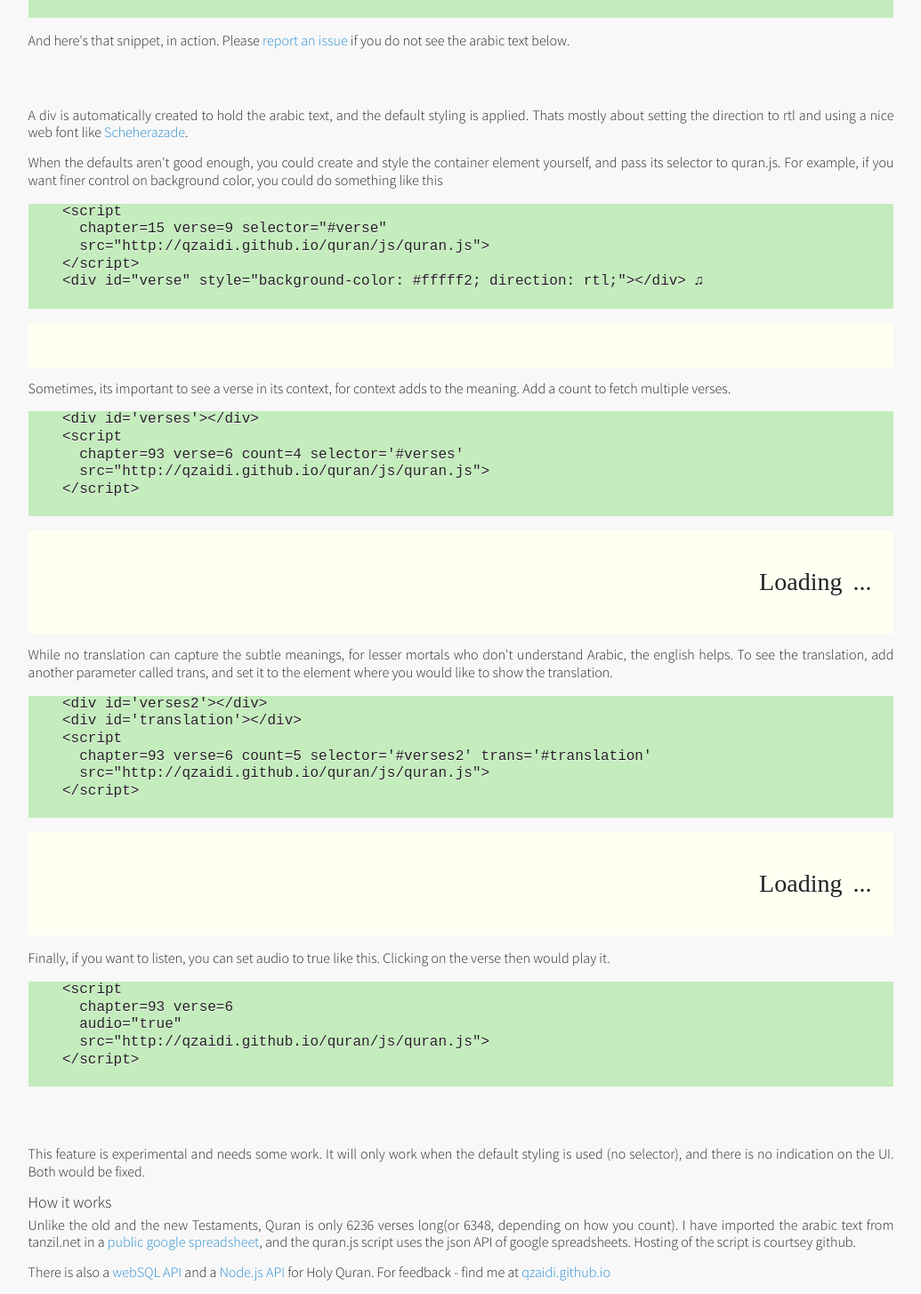
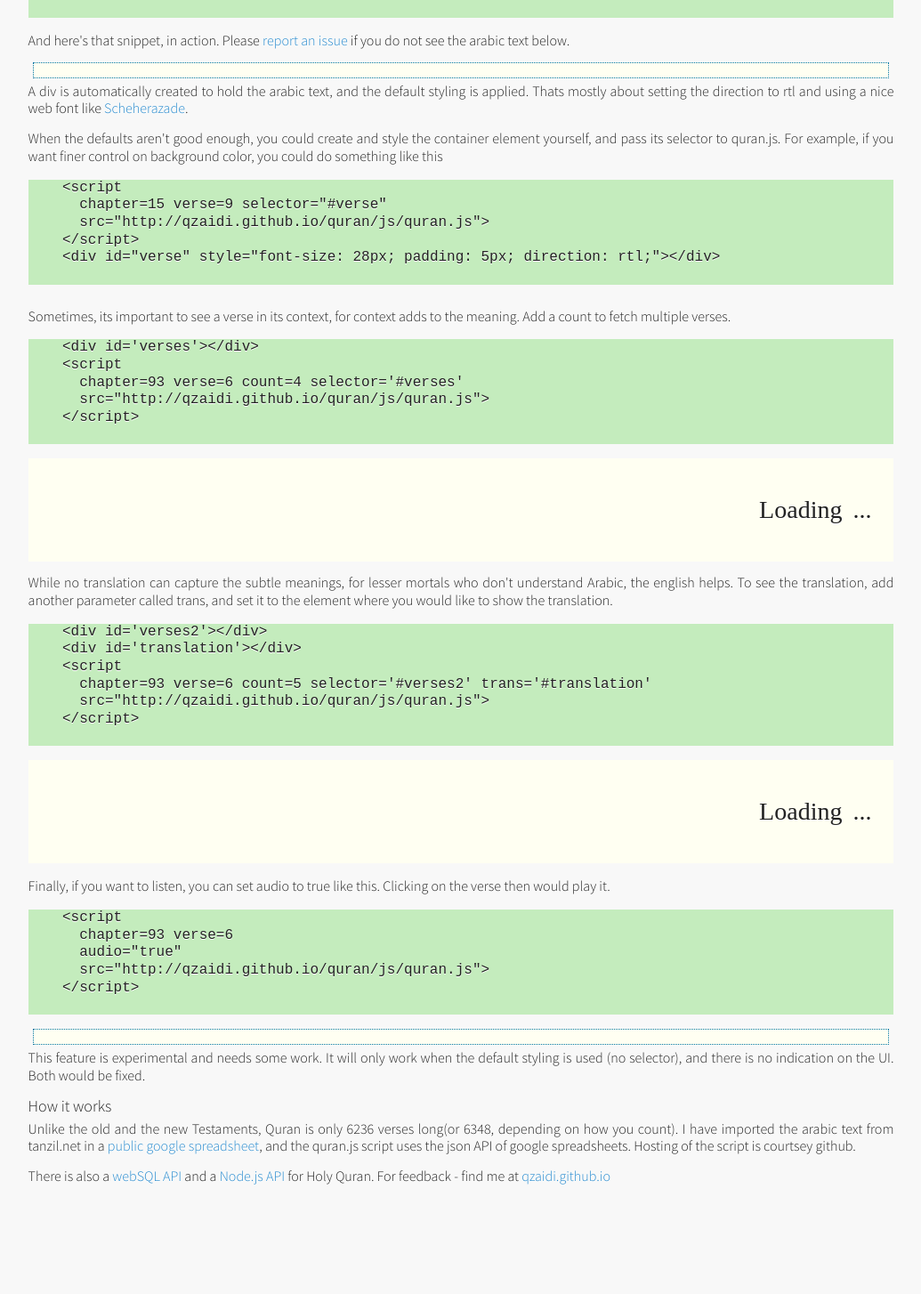
Before and after one commit to qzaidi/quran, a Jekyll site: the page built from javascript.html, in a window 1280 px wide. Shown: the part 327-1781 px from the top of the page at 89% size, without its empty margins (122-1157 px from the left). Built offline with Jekyll 4.4.1, drawn with Linux system fonts in a browser that asks for light colours; nearby versions of some CDN libraries; some web fonts are replaced; Markdown is read by kramdown in place of the engine named in the settings; after the commit the page ends 1673 px from its top, so only the background shows below that.

Commit message:
update styling for default

```diff
--- a/javascript.html
+++ b/javascript.html
@@ -41,13 +41,13 @@ relative: '../'
       chapter=15 verse=9 selector="#verse"
       src="{{ site.url }}js/quran.js">
     </script>
-    <div id="verse" style="background-color: #fffff2; direction: rtl;"></div> ♫
+    <div id="verse" style="font-size: 28px; padding: 5px; direction: rtl;"></div>
     {% endhighlight %}
 
     <script chapter=15 verse=9 selector="#verse"
       src="{{ page.relative }}js/quran.js" type="text/javascript" selector="#verse">
     </script>
-    <p class="arabic doublespaced" id="verse"></p>
+    <div id="verse" style="font-size: 28px; padding: 5px; direction: rtl;"></div>
 
     <p> Sometimes, its important to see a verse in its context, for context adds to the meaning. Add a count to fetch multiple verses.</p>
     <script chapter=93 verse=6 count=4 selector='#verses'
--- a/js/quran-api.js
+++ b/js/quran-api.js
@@ -93,7 +93,7 @@ function getDataSource(params) {
     l.setAttribute('href', thisScript.getAttribute('src').replace('.js','.css'));
     s.parentNode.insertBefore(l,s);
     params.elem = document.createElement('div');
-    params.elem.className = 'qarabic qdoublespaced';
+    params.elem.className = 'qarabic ayahBox';
     if (params.audio) {
       params.elem.onclick = function() {
         new Audio('http://www.everyayah.com/data/Abdul_Basit_Mujawwad_128kbps/' +
--- a/js/quran.css
+++ b/js/quran.css
@@ -19,8 +19,16 @@
   padding: 25px;
   text-align: justify;
   word-spacing: 5px;
+  color: #0076A3;
 }
 
 .qdoublespaced {
  line-height: 2.35em;
 }
+
+.ayahBox {
+  border: 1px dotted;
+  background-color: #FFFFF2;
+  padding: 8px;
+  margin: 5px;
+}
--- a/js/quran.js
+++ b/js/quran.js
@@ -579,7 +579,6 @@ function getDataSource(params) {
     return new Array(lead+1 - String(num).length).join('0') + String(num) ;
   }
 
-  console.log(params);
   if (!params.selector) {
     l = document.createElement('link');
     l.setAttribute('rel','stylesheet');
@@ -587,7 +586,7 @@ function getDataSource(params) {
     l.setAttribute('href', thisScript.getAttribute('src').replace('.js','.css'));
     s.parentNode.insertBefore(l,s);
     params.elem = document.createElement('div');
-    params.elem.className = 'qarabic qdoublespaced';
+    params.elem.className = 'ayahBox qarabic';
     if (params.audio) {
       params.elem.onclick = function() {
         new Audio('http://www.everyayah.com/data/Abdul_Basit_Mujawwad_128kbps/' +
```
